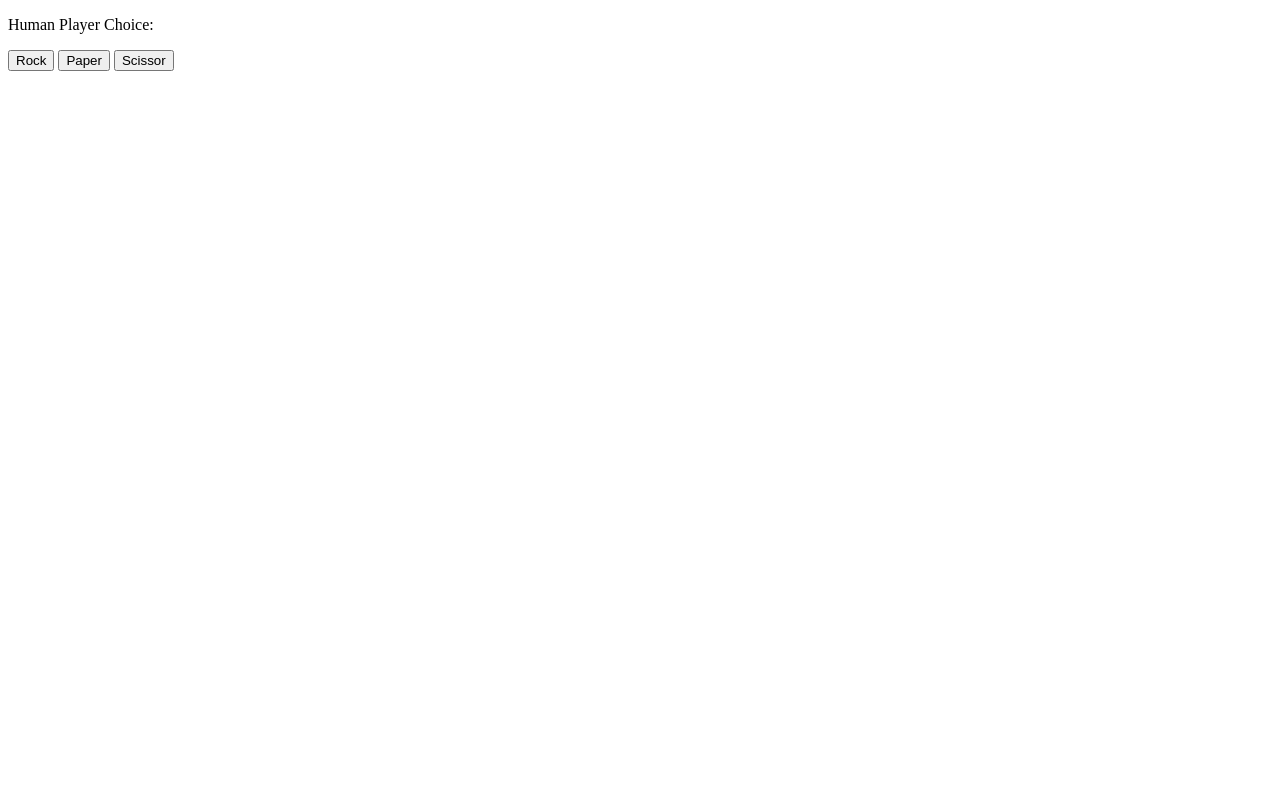
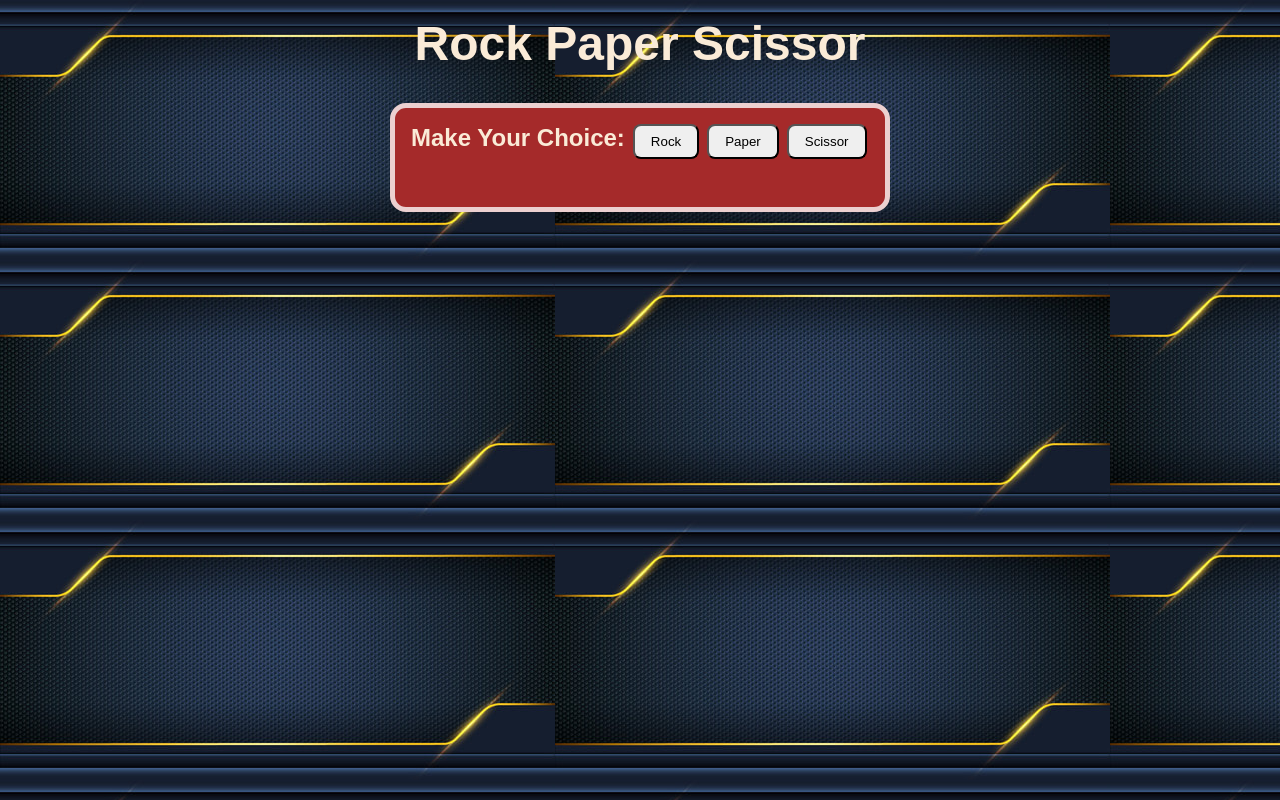
Before and after one commit to nazmul7b7/rock-paper-scissor, a plain HTML site: page index.html in a window 1280 px wide. Drawn offline with Linux system fonts and the light colour scheme.

Commit message:
feat: add basic style to game

```diff
--- a/index.html
+++ b/index.html
@@ -5,15 +5,21 @@
     <meta http-equiv="X-UA-Compatible" content="IE=edge">
     <meta name="viewport" content="width=device-width, initial-scale=1.0">
     <script src="script.js" defer></script>
+    <link rel="stylesheet" href="styles.css">
     <title>Rock Paper Scissor</title>
 </head>
 <body>
+    <div class="header">
+        <h1>Rock Paper Scissor</h1>
+    </div>
+    <div class="content">
     <div class="container">
-        <p>Human Player Choice: </p>
+        <p>Make Your Choice: </p>
         <button class="rock">Rock</button>
         <button class="paper">Paper</button>
         <button class="scissor">Scissor</button>
     </div>
     <div class="answer"></div>
+    </div>
 </body>
 </html>
--- /dev/null
+++ b/styles.css
@@ -0,0 +1,49 @@
+* {
+    margin: 0;
+    padding: 0;
+    box-sizing: border-box;
+}
+
+body {
+    font-family: sans-serif;
+    background: url(images/background1.jpg);
+    color: antiquewhite;
+    font-weight: bold;
+}
+
+h1 {
+    text-align: center;
+    padding: 16px;
+    font-size: 3rem;
+}
+
+.container {
+    display: flex;
+    gap: 8px;
+
+}
+
+.content {
+    border: 5px solid rgb(236, 208, 208);
+    max-width: 60%;
+    width: 500px;
+    margin: 16px auto;
+    padding: 16px;
+    border-radius: 16px;
+    background-color: brown;
+}
+
+button {
+    padding: 8px 16px;
+    border-radius: 8px;
+}
+
+.answer {
+    line-height: 2.7rem;
+    font-size: 2rem;
+    padding: 16px;
+}
+
+p {
+    font-size: 1.5rem;
+}
```
Also changed, not shown: images/background1.jpg (added).
